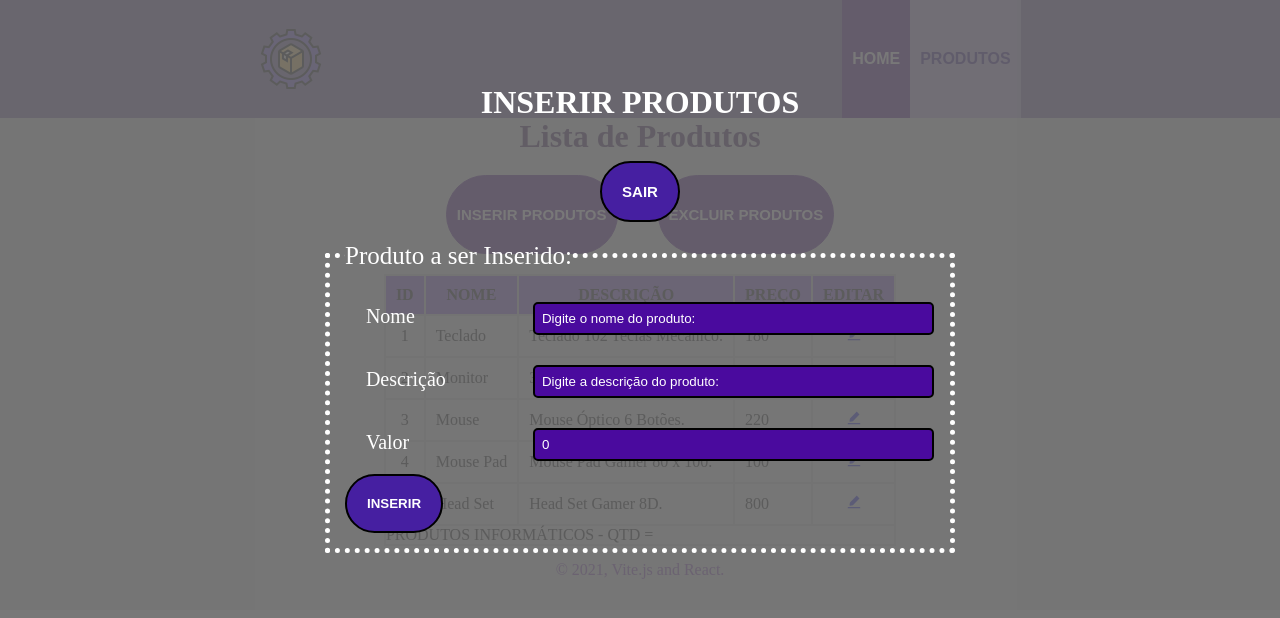
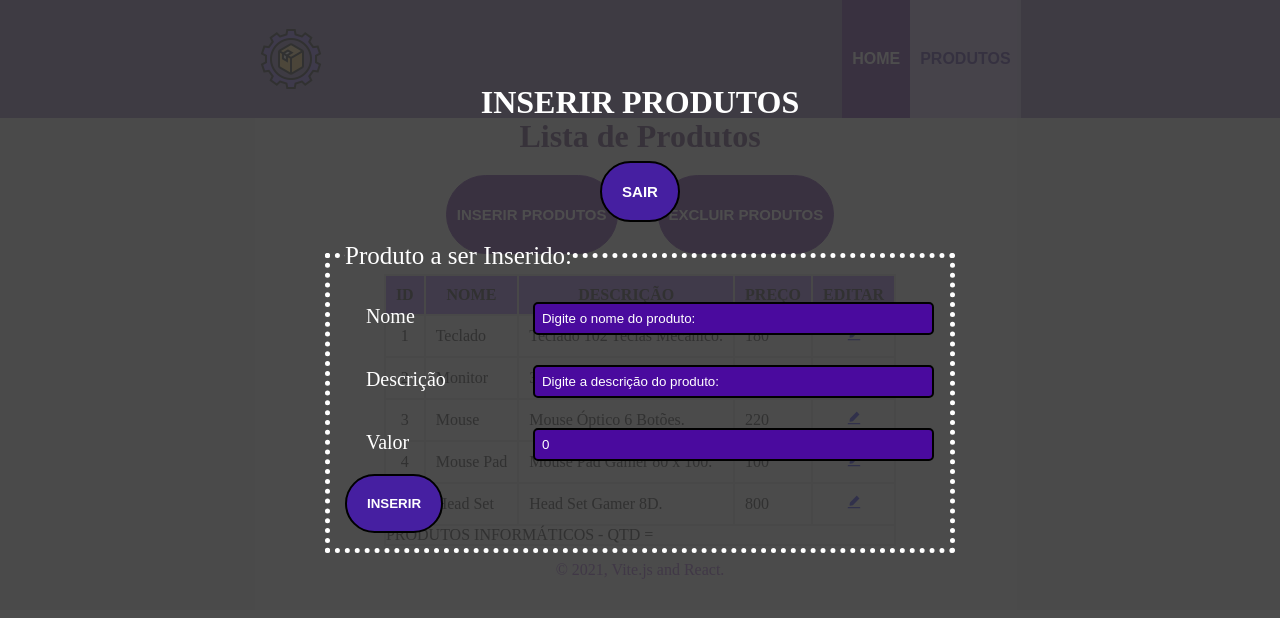
Before and after one commit to GabrielMachadoCP/CP2---JS, a React (Vite) app: page /produtos in a window 1280 px wide. Both pictures are taken after a click on the button "INSERIR PRODUTOS". Shown: the top 618 px of the page. Built offline with nearby package versions, Linux system fonts and the light colour scheme; data requests are answered from the project's data file.

Commit message:
escurecendo o modal

```diff
--- a/package.json
+++ b/package.json
@@ -11,6 +11,7 @@
     "churros": "json-server --watch db.json  --port 5000"
   },
   "dependencies": {
+    "json-server": "^0.17.4",
     "react": "^18.2.0",
     "react-dom": "^18.2.0",
     "react-icons": "^4.11.0",
--- a/src/components/ModalAction/ModalAction.scss
+++ b/src/components/ModalAction/ModalAction.scss
@@ -1,5 +1,5 @@
 .modal{
-    background-color: rgba(104, 104, 104, 0.89);
+    background-color: rgba(56, 56, 56, 0.89);
     width: 100%;
     height: 100%;
     color: white;
```
Also changed, not shown: 1 other file (tests, documents, lock files or other folders).
